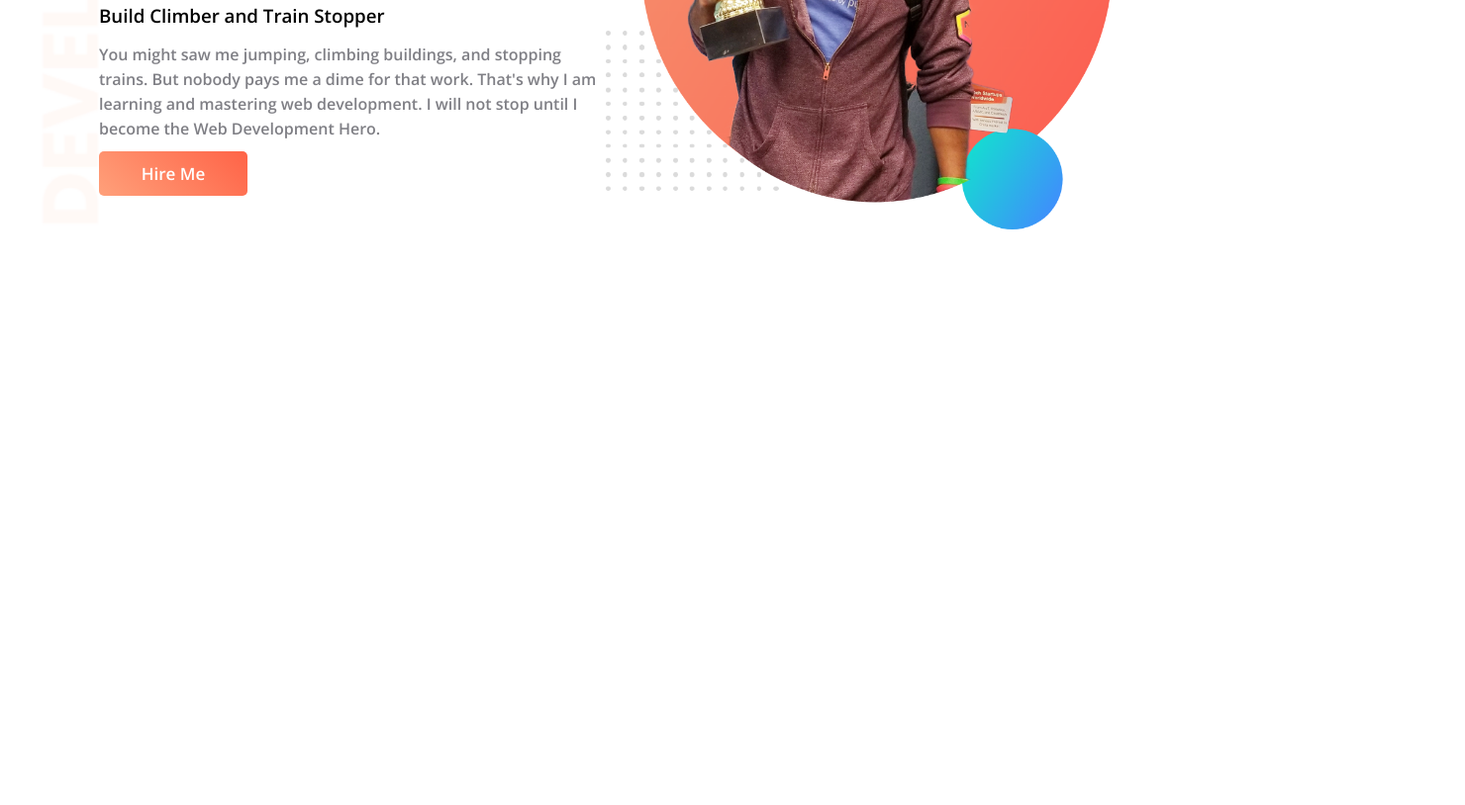
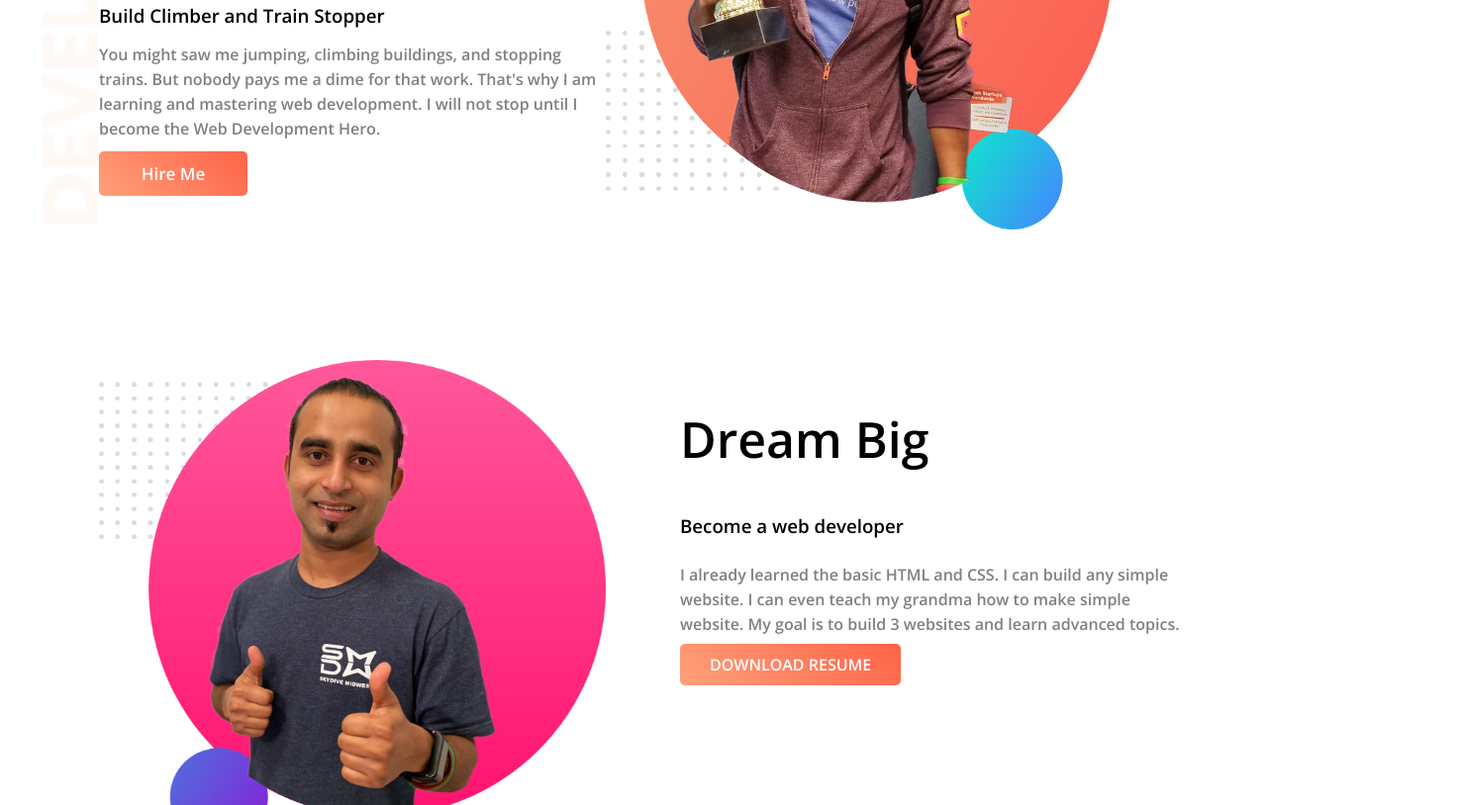
Before and after one commit to rafiulislamrana/web-portfolio, a plain HTML site: page index.html in a window 1280 px wide. Shown: the part 286-1100 px from the top of the page at 99% size, 1480 px wide, since content can reach past the window. Before the commit the page ends 800 px from the top, so only its background shows below. Drawn offline with nearby package versions, Linux system fonts and the light colour scheme.

Commit message:
second section done

```diff
--- a/index.html
+++ b/index.html
@@ -25,5 +25,18 @@
         </div>
        </div>
     </section>
+    <section class="second-section">
+        <div class="container">
+            <div class="image1 half-side">
+                <img src="assets/images/jhankar2.png" alt="" srcset="">
+            </div>
+            <div class="text-container2 half-side">
+                <h1>Dream Big</h1>
+                <h3>Become a web developer</h3>
+                <p>I already learned the basic HTML and CSS. I can build any simple website. I can even teach my grandma how to make simple website. My goal is to build 3 websites and learn advanced topics.</p>
+                <a href="https://linkedin.com">DOWNLOAD RESUME</a>
+            </div>
+        </div>
+    </section>
 </body>
 </html>
--- a/style.css
+++ b/style.css
@@ -12,6 +12,7 @@ section{
     background-image: url("assets/images/top-banner.png");
     background-size: cover;
     background-repeat: no-repeat;
+    overflow: hidden;
 }
 
 h1{
@@ -51,7 +52,7 @@ h1 .color{
     margin-bottom: 15px;
 }
 
-.text-container p{
+p{
     color: #7f7f85;
     line-height: 25px;
 }
@@ -73,6 +74,41 @@ h1 .color{
 
 .image img{
     width: 100%;
+}
 
+.half-side{
+    width: 40%;
+    float: left;
+    margin-top: 100px;
+}
 
+.second-section{
+    overflow: hidden;
 }
+
+.image1 img{
+    width: 100%;
+}
+
+.text-container2{
+    margin-top: 140px;
+    margin-left: 75px;
+}
+
+.text-container2 h3{
+    margin-top: 35px;
+    margin-bottom: 25px;
+}
+
+.text-container2 p{
+    margin-bottom: 17px;
+}
+
+.text-container2 a{
+    text-decoration: none;
+    color: white;
+    background-image: linear-gradient(45deg, lightsalmon, tomato);
+
+    padding: 10px 30px;
+    border-radius: 5px;
+}
```
